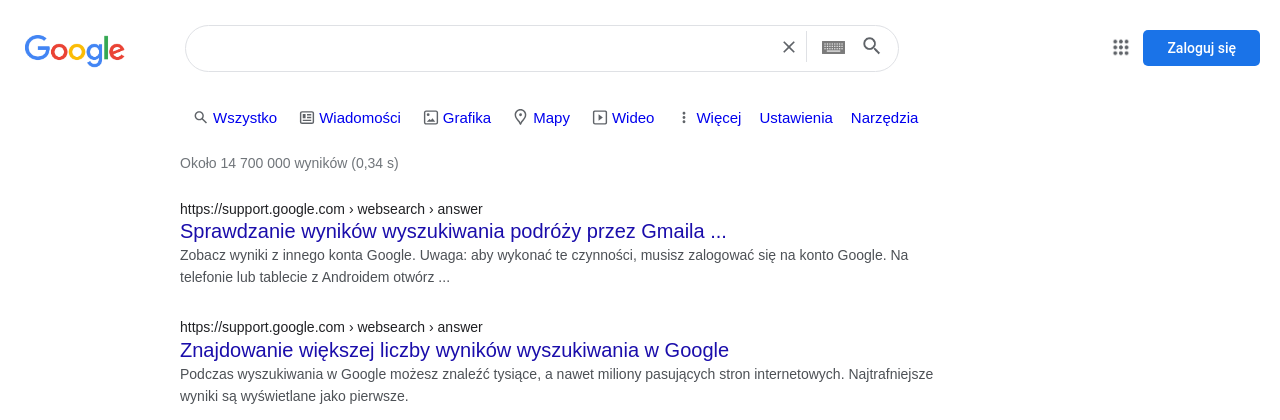
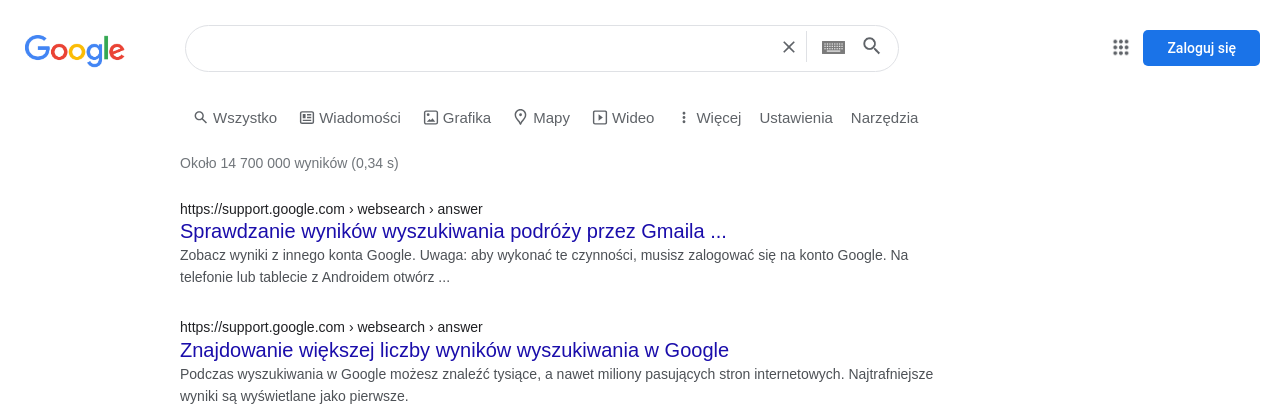
Before and after one commit to AgnieszkaZaj/AgnieszkaZaj.github.io, a PHP site: page / in a window 1280 px wide. Shown: the top 420 px of the page. Run offline with PHP 8.4, Linux system fonts and the light colour scheme.

Commit message:
Update style2.css

```diff
--- a/google/style2.css
+++ b/google/style2.css
@@ -252,7 +252,9 @@
 {
     margin-bottom: 30px;
 }
-
+.results a.ap{
+    color: #5f6368;
+}
 
 .results .link
 {
```
